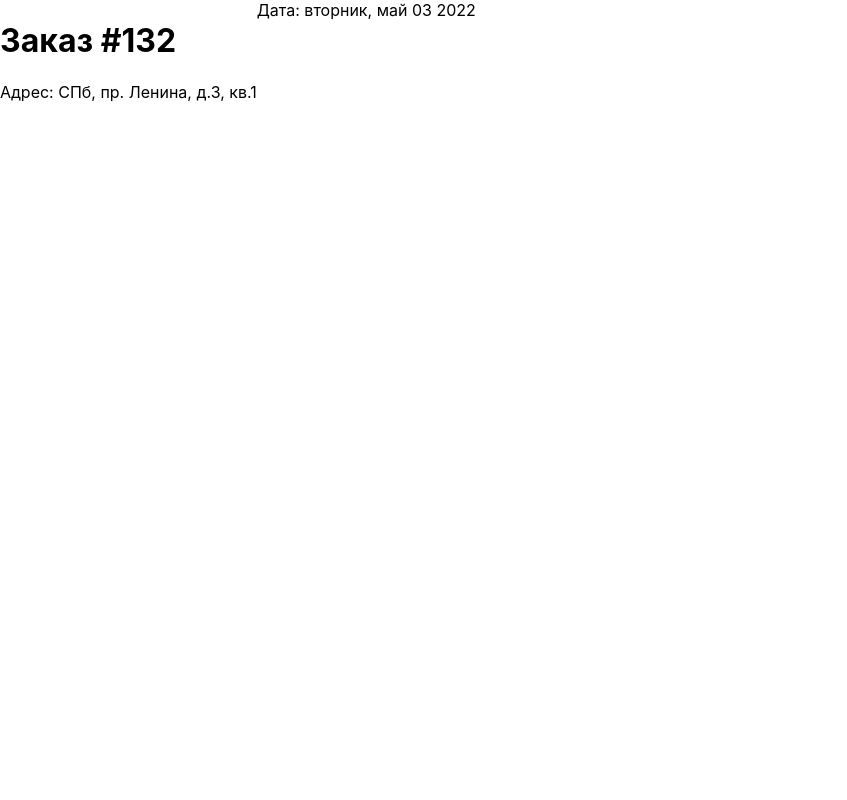
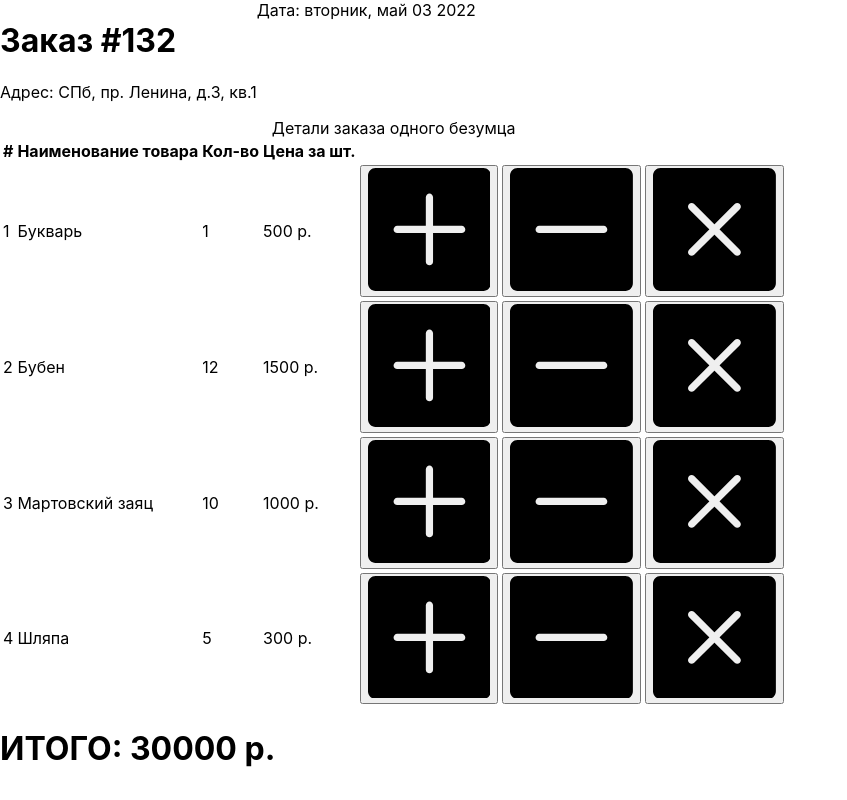
Before and after one commit to Breslavchik/React-challenge, a React (Create React App) app: page / in a window 1280 px wide. Shown: the whole page, without its empty margins (0-847 px from the left). Built offline with nearby package versions, Linux system fonts and the light colour scheme.

Commit message:
added callback for TableRow

```diff
--- a/src/App.tsx
+++ b/src/App.tsx
@@ -2,11 +2,36 @@ import React from 'react';
 import logo from './logo.svg';
 import './App.css';
 import { Header } from './components/Header/Header';
+import { Table } from './components/Table/Table';
+
+const productList = [
+  {
+    text:'Букварь',
+    price:500,
+    sum:1,
+  },
+  {
+    text:'Бубен',
+    price:1500,
+    sum:12,
+  },
+  {
+    text:'Мартовский заяц',
+    price:1000,
+    sum:10
+  },
+  {
+    text:'Шляпа',
+    price:300,
+    sum:5,
+  },
+]
 
 function App() {
   return (
     <>
     <Header />
+    <Table name='Детали заказа одного безумца' data={productList}/>
     </>
   );
 }
--- a/src/components/Button/Button.tsx
+++ b/src/components/Button/Button.tsx
@@ -2,15 +2,16 @@ import { Icon } from "./SvgIcon/Icon";
 import { SvgIcon } from "./SvgIcon/SvgIcon";
 
 export type ButtonProps = {
-    icon: Icon;
-    callback?: (item: any) => void;
-    }
+  icon: Icon;
+  onClick?: (item: any) => void;
+};
 
-
-  export const Button = (props: ButtonProps) => {
-    return (
-        <button onClick={props.callback}>
-    <SvgIcon icon={props.icon}/>
-        </button>
-    )
-  };
+export const Button = (props: ButtonProps) => {
+  return (
+    <>
+      <button onClick={props.onClick}>
+        <SvgIcon icon={props.icon} />
+      </button>
+    </>
+  );
+};
--- /dev/null
+++ b/src/components/Button/DeleteButton.tsx
@@ -0,0 +1,21 @@
+import { Icon } from "./SvgIcon/Icon";
+import { SvgIcon } from "./SvgIcon/SvgIcon";
+
+export type ButtonProps = {
+    icon:Icon;
+    callback:(item:any)=>void;
+    }
+
+
+  export const DeleteButton = (props: ButtonProps) => {
+
+    function onDeleteClick(item: any) {
+        return props.callback?.(item);
+      };
+
+    return (
+       <button onClick={()=>{onDeleteClick}}>
+                <SvgIcon icon={props.icon}/>
+                    </button>
+    )
+  };
--- a/src/components/Button/SvgIcon/SvgDelete.tsx
+++ b/src/components/Button/SvgIcon/SvgDelete.tsx
@@ -1,5 +1,21 @@
-export const SvgDelete =()=>{
-    return (
-        <svg xmlns="http://www.w3.org/2000/svg" id="Layer_1" data-name="Layer 1" viewBox="0 0 122.88 119.79"><title>close-window</title><path d="M23.5,0H99.38a23.56,23.56,0,0,1,23.5,23.5V96.29a23.56,23.56,0,0,1-23.5,23.5H23.5a23.44,23.44,0,0,1-16.6-6.9l-.37-.4A23.43,23.43,0,0,1,0,96.29V23.5A23.56,23.56,0,0,1,23.5,0ZM41,49.35a7,7,0,0,1,9.89-9.89L61.44,50,72,39.46a7,7,0,1,1,9.89,9.9L71.33,59.9,81.87,70.43A7,7,0,0,1,72,80.33L61.44,69.79,50.9,80.33A7,7,0,0,1,41,70.43L51.55,59.89,41,49.35ZM99.38,12.52H23.5a11,11,0,0,0-11,11V96.29a10.92,10.92,0,0,0,3,7.49l.27.26a11,11,0,0,0,7.75,3.23H99.38a11,11,0,0,0,11-11V23.5a11,11,0,0,0-11-11Z"/></svg>
-    );
+export const SvgDelete = () => {
+  return (
+    <>
+      <svg
+        version="1.1"
+        id="Layer_1"
+        xmlns="http://www.w3.org/2000/svg"
+        x="0px"
+        y="0px"
+        width="122.88px"
+        height="122.88px"
+        viewBox="0 0 122.88 122.88"
+        enable-background="new 0 0 122.88 122.88"
+      >
+        <g>
+          <path d="M7.513,0h107.854c2.066,0,3.944,0.845,5.306,2.207s2.207,3.24,2.207,5.306v107.854c0,2.066-0.846,3.944-2.207,5.306 c-1.361,1.362-3.239,2.207-5.306,2.207H7.513c-2.066,0-3.945-0.845-5.306-2.207C0.845,119.312,0,117.434,0,115.367V7.513 c0-2.066,0.845-3.945,2.207-5.306S5.447,0,7.513,0L7.513,0z M35.018,38.629c0,0.924,0.353,1.848,1.057,2.553l20.164,20.164 l0.094,0.095l-0.094,0.094L36.075,81.698c-0.705,0.705-1.057,1.629-1.057,2.553s0.353,1.849,1.057,2.554 c0.705,0.704,1.629,1.058,2.553,1.058c0.924,0,1.848-0.354,2.553-1.058l20.163-20.164l0.095-0.095l0.095,0.095l20.163,20.164 c0.705,0.704,1.63,1.058,2.554,1.058s1.849-0.354,2.553-1.058c0.705-0.705,1.058-1.63,1.058-2.554s-0.353-1.848-1.058-2.553 L66.641,61.534l-0.095-0.094l0.095-0.095l20.163-20.164c0.705-0.705,1.058-1.629,1.058-2.553s-0.353-1.848-1.058-2.553 c-0.704-0.705-1.629-1.057-2.553-1.057s-1.849,0.353-2.554,1.057L61.534,56.239l-0.095,0.095l-0.095-0.095L41.182,36.076 c-0.705-0.705-1.629-1.057-2.553-1.057c-0.924,0-1.848,0.353-2.553,1.057C35.371,36.781,35.018,37.705,35.018,38.629L35.018,38.629 z"></path>
+        </g>
+      </svg>
+    </>
+  );
 };
--- a/src/components/Button/SvgIcon/SvgIcon.tsx
+++ b/src/components/Button/SvgIcon/SvgIcon.tsx
@@ -1,6 +1,7 @@
 import { Icon } from "./Icon";
 import { SvgDelete } from "./SvgDelete";
 import { SvgMinus } from "./SvgMinus";
+import { SvgPlus } from "./SvgPlus";
 
 export type SvgIconProps = {
   icon: Icon;
@@ -9,7 +10,7 @@ export type SvgIconProps = {
 export const SvgIcon = (props: SvgIconProps) => {
   switch (props.icon) {
     case Icon.Plus:
-      return <SvgMinus />;
+      return <SvgPlus />;
     case Icon.Minus:
       return <SvgMinus />;
     case Icon.Delete:
--- a/src/components/Table/Table.tsx
+++ b/src/components/Table/Table.tsx
@@ -1,62 +1,75 @@
 import { useState } from "react";
+import { Button } from "../Button/Button";
+import { DeleteButton } from "../Button/DeleteButton";
+import { Icon } from "../Button/SvgIcon/Icon";
+import { SvgIcon } from "../Button/SvgIcon/SvgIcon";
+import { Row, TableRow } from "./TableRow";
 
 export type TableProps = {
-name:string;
-data:TableRow[]
+  name: string;
+  data: Row[];
+};
+
+
+export const Table = (props: TableProps) => {
+  const [tableData, setTableData] = useState<Row[]>(props.data);
+
+  let findAmount = (array: Row[]) => {
+    let amount=array.reduce(function (sum, elem) {
+      let result = elem.price * elem.sum;
+      return sum + result;
+    }, 0);
+    return amount;
+  };
+
+  const [amount, setAmount] = useState<number>(findAmount(props.data));
+
+  const deleteItem = (elem: Row) => {
+    const newTableData = tableData.filter((item) => item != elem);
+    setTableData(newTableData);
+    // let findAmount = newTableData.reduce(function (sum, elem) {
+    //   let result = elem.price * elem.sum;
+    //   return sum + result;
+    // }, 0);
+    setAmount(findAmount(newTableData));
+  };
+
+  const findAmountAfterChange=()=>{
+    setAmount(findAmount(tableData));
   }
 
-export type TableRow = {
-    text:string;
-    price:number;
-    sum:number;
-}
-
-export const Table = (props:TableProps) => {
-const [tableData, setTableData]=useState<TableRow[]>(props.data);
-const numberItem:number[]  = (tableData.map((item)=>{
-    const newItem = item.sum;
-    return newItem;
-})
-);
-const [itemSum, setItemSum]=useState<number[]>(numberItem)
-
-const startAmount=tableData.reduce(function(sum, elem){
-    let result=elem.price*elem.sum;
-    return sum+result
-},0);
-
-const [amount, setAmount]=useState(startAmount);
   return (
     <>
       <table>
         <caption>{props.name}</caption>
-       <thead >
+        <thead>
           <tr>
             <th>#</th>
             <th>Наименование товара</th>
             <th>Кол-во</th>
+            <th>Цена за шт.</th>
             <th></th>
             <th></th>
           </tr>
         </thead>
         <tbody>
-              {tableData.map((elem)=>(
+          {tableData.map((elem) => (
             <tr>
-                <td>{tableData.indexOf(elem)}</td>
-                <td>{elem.text}</td>
-                {itemSum.map((item)=>(
-                <td>{item} </td>
-                ))
-                }
-                <td>{elem.price} р.</td>
+              <td>{tableData.indexOf(elem) + 1}</td>
+              <TableRow data={elem} callback={findAmountAfterChange}/>
+              <td>
+                <Button
+                  icon={Icon.Delete}
+                  onClick={() => {
+                    deleteItem(elem);
+                  }}
+                />
+              </td>
             </tr>
-              ))
-              }
-
+          ))}
         </tbody>
       </table>
-       <h1>ИТОГО: {amount} р.</h1>
+      <h1> ИТОГО: {amount} р. </h1>
     </>
   );
-
 };
--- a/src/components/Table/TableRow.tsx
+++ b/src/components/Table/TableRow.tsx
@@ -1,9 +1,40 @@
+import { useState } from "react";
+import { Button } from "../Button/Button";
+import { Icon } from "../Button/SvgIcon/Icon";
+
 export type TableRowProps = {
+    data:Row
+    callback?:(item:any)=>void;
+}
+
+export type Row ={
     text:string;
     price:number;
     sum:number;
 }
 
-export const TableRow =()=>{
+export const TableRow =(props:TableRowProps) => {
+    const [sum, setSum]=useState<number>(props.data.sum)
+    const plusItem = (props:any)=> {
+       let newSum=sum+1;
+       setSum(newSum);
+       props.data.sum=newSum;
+       props.callback?.(props)
+    };
+    const minusItem = (props:any)=> {
+        let newSum=sum-1;
+        setSum(newSum);
+        props.data.sum=newSum;
+        props.callback?.(props)
+     };
+    return (
+        <>
+    <td>{props.data.text}</td>
+    <td>{sum}</td>
+    <td>{props.data.price} р.</td>
+    <td><Button icon={Icon.Plus} onClick={()=>{plusItem(props)}}/></td>
+    <td><Button icon={Icon.Minus} onClick={()=>{minusItem(props)}}/></td>
+    </>
+    );
 
-}
+};
```
Lines whose indentation alone changed are shown as unchanged.
